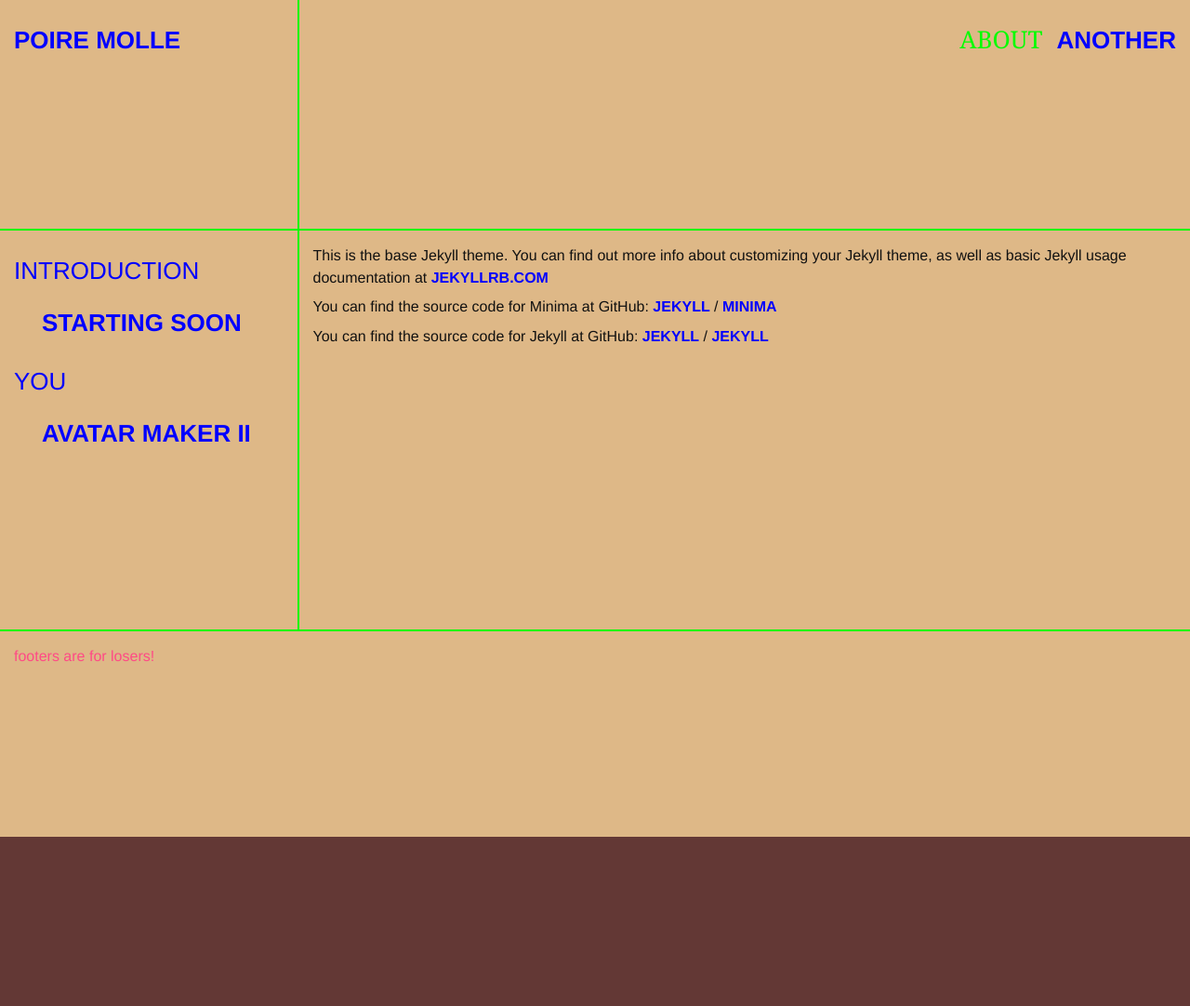
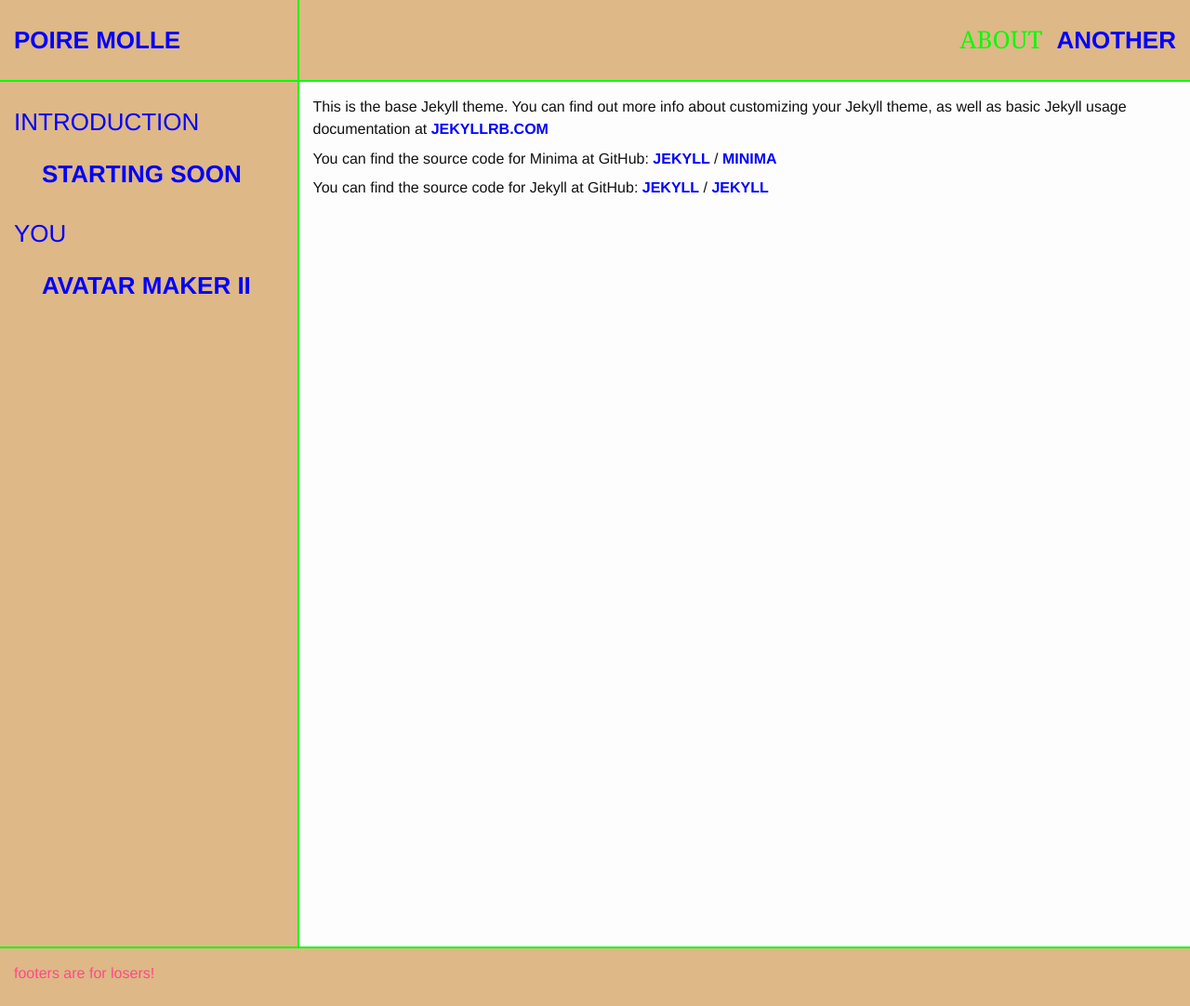
Before and after one commit to poiremolle/blog, a Jekyll site: the page built from about.md, in a window 1280 px wide. Shown: the whole page at 93% size. Built offline with Jekyll 4.4.1, drawn with Linux system fonts in a browser that asks for light colours; before the commit the page ends 900 px from its top, so only the background shows below that.

Commit message:
removing extra div wrapping around content

```diff
--- a/_layouts/default.html
+++ b/_layouts/default.html
@@ -17,9 +17,9 @@
         {%- include post-list.html -%}
       </div>
 
-      <div class="content">
-        <main> {{content}} </main>
-      </div>
+      <main class="content">
+        {{content}}
+      </main>
 
 
       <div class="footer">
```
